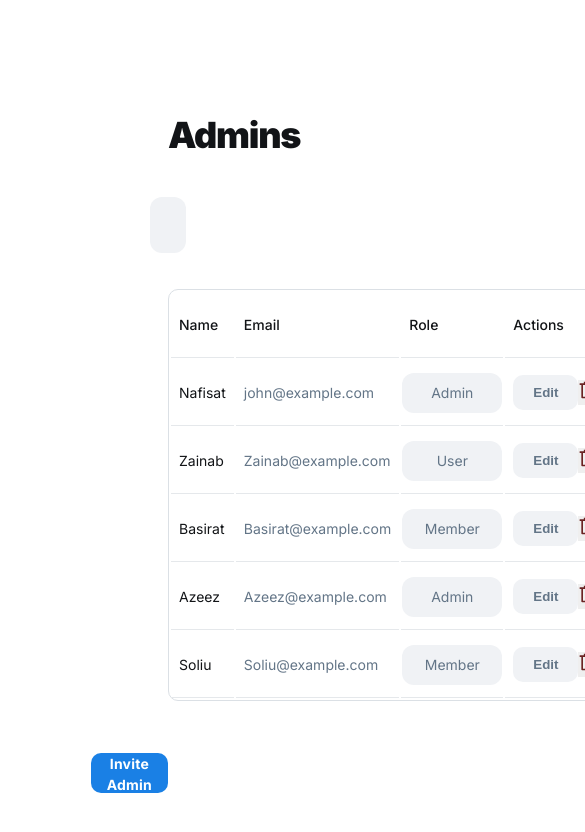
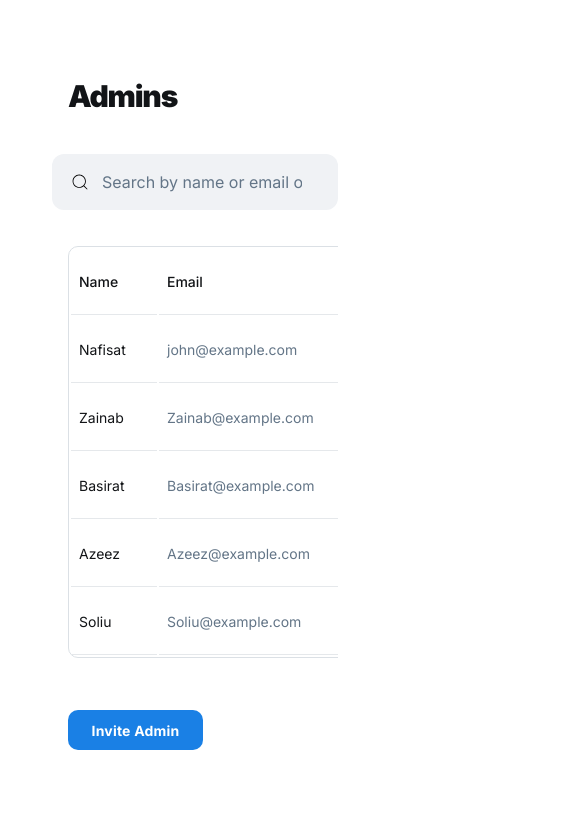
Before and after one commit to ameer017/Hostel_management, a React (Vite) app in the folder frontend/: page /adminsPrev in a window 390 px wide. Shown: the top 832 px of the page, 585 px wide, since content can reach past the window. Built offline with nearby package versions, Linux system fonts and the light colour scheme; the HTML template or start-up script is replaced by a standard one.

Commit message:
media commit

```diff
--- a/frontend/src/Component/AdminPreview/AdminPreview.css
+++ b/frontend/src/Component/AdminPreview/AdminPreview.css
@@ -232,3 +232,78 @@
       color: white;
       border: none;
     }
+
+
+
+@media screen and (max-width: 1024px) {
+      .__prevCon{
+            padding: 30px 50px 0 50px;
+
+      }
+
+
+
+      .__prevSearchCon{
+            width: 100%;
+            padding: 18px;
+            background: #F0F2F5;
+            display: flex;
+            align-items: center;
+            gap: 12px;
+            border-radius: 12px;
+      }
+
+    .__prevList{
+      overflow-x: scroll;
+    }
+
+      .__prevTable {
+            width: 100%;
+            min-width: 600px;
+            overflow: scroll;
+        }
+
+        .__prevTable::-webkit-scrollbar {
+            display: none; /* Hide scrollbar for WebKit browsers */
+        }
+
+
+      .__inviteBtnCon{
+            justify-content: start;
+      }
+
+
+}
+
+@media screen and (max-width: 768px) {
+
+      .__prevCon{
+            padding: 30px 20px 0 20px;
+
+      }
+
+      .__prevHeader{
+
+            font-size: 30px;
+
+
+      }
+}
+
+@media screen and (max-width: 350px) {
+
+      .__prevSearchIcon{
+            font-size: 16px;
+      }
+
+      .__prevSearch{
+            font-size: 12px;
+      }
+
+      .__prevHeader{
+
+            font-size: 25px;
+
+
+      }
+}
```
